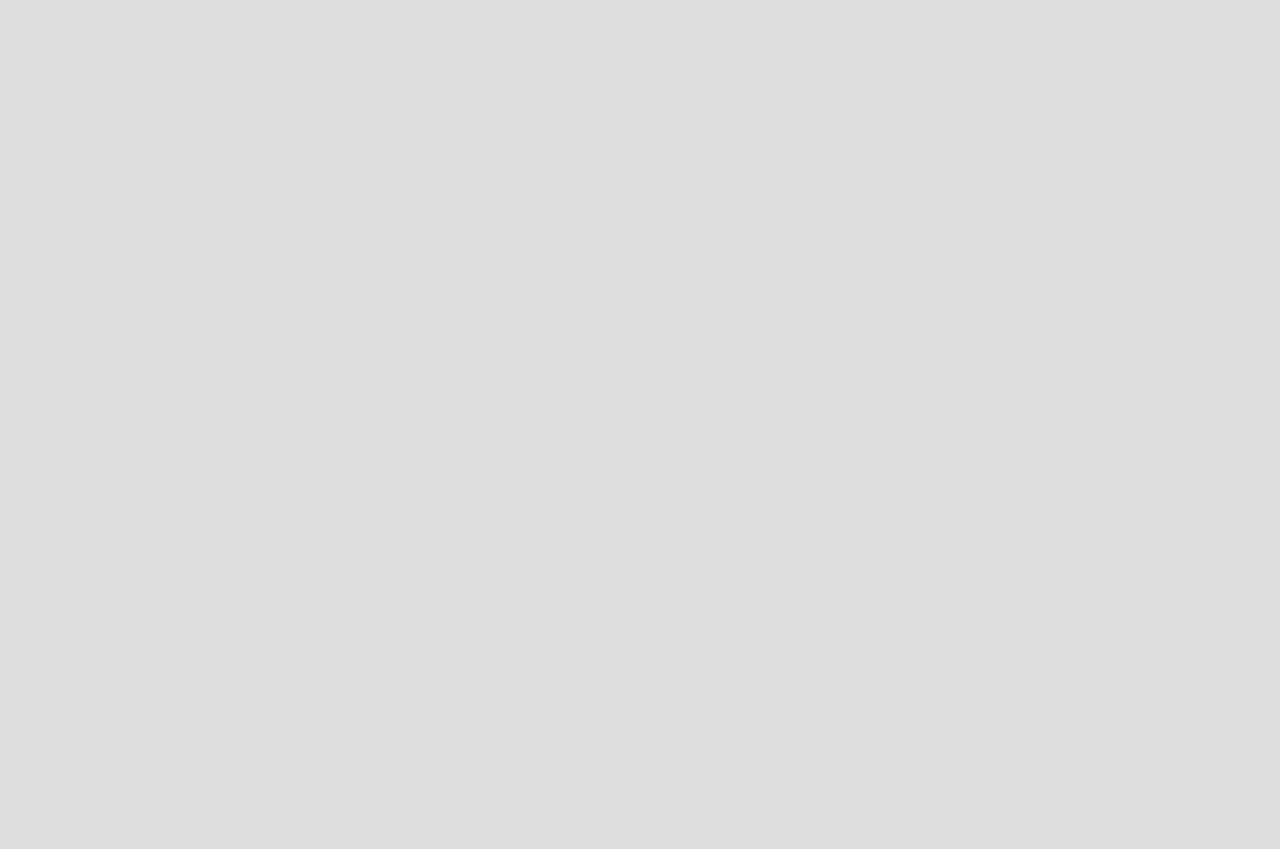
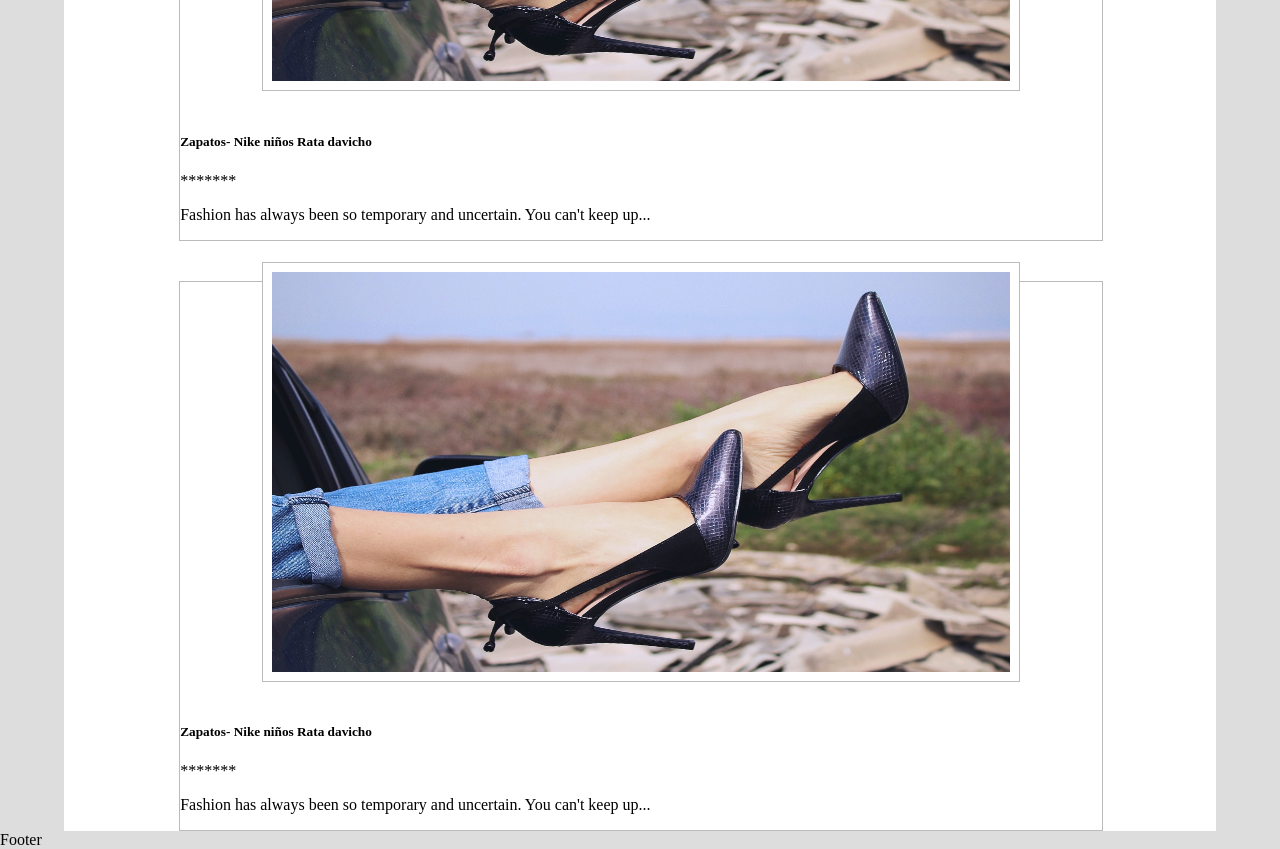
Before and after one commit to D-ave-code/react-pw, a React (Create React App) app: page /#/ in a window 1280 px wide. Shown: the part 2860-3709 px from the top of the page. Before the commit the page ends 1936 px from the top, so only its background shows below. Built offline with nearby package versions, Linux system fonts and the light colour scheme.

Commit message:
progreso

```diff
--- a/src/App.js
+++ b/src/App.js
@@ -20,6 +20,9 @@ function App() {
         <Categorias/>
         <Home/>
       </main>
+      <footer>
+         Footer
+      </footer>
     </div>
   );
 }
--- a/src/home/Home.jsx
+++ b/src/home/Home.jsx
@@ -2,6 +2,7 @@
 import './estiloHome.css'
 import { Carrucel } from './comp-carrucel/carrucel'
 import { CardShop } from './comp-card/CardShop'
+import { TarjetaProcucto } from '../productos/TarjerjosProductos'
 export function Home(){
     return(
         <div className='Home'>
@@ -24,7 +25,9 @@ export function Home(){
                 </ul>
             </div>
             <div className='cont-productos'>
-
+                <TarjetaProcucto/>
+                <TarjetaProcucto/>
+                <TarjetaProcucto/>
             </div>
             </div>
         </div>
--- a/src/home/estiloHome.css
+++ b/src/home/estiloHome.css
@@ -33,3 +33,8 @@
 .nav-home-produc li:hover{
     color: #000;
 }
+.cont-productos{
+    width: 100%;
+    min-height: 50vh;
+    margin-top: 40px;
+}
--- a/src/productos/TarjerjosProductos.jsx
+++ b/src/productos/TarjerjosProductos.jsx
@@ -1,9 +1,16 @@
 import './estiloProductos.css'
-
+import imgPro from '../home/comp-carrucel/imagenes/img2Z.jpg'
 export function TarjetaProcucto(){
     return(
         <div className='producto-card'>
-
+            <div className='cont-img-produc'><img src={imgPro} alt="" /></div>
+            <div className='ddescrip-producto'>
+                    <h5>Zapatos- Nike niños Rata davicho</h5>
+                    <div className='con-etrellas'>*******</div>
+                    <p>
+						Fashion has always been so temporary and uncertain. You can't keep up...
+					</p>
+            </div>
         </div>
     )
 }
--- a/src/productos/estiloProductos.css
+++ b/src/productos/estiloProductos.css
@@ -0,0 +1,21 @@
+.producto-card{
+    width: 100%;
+    min-height: 500px;
+    margin: auto;
+    border: 1px solid #bbb;
+    margin-top: 40px;
+}
+.cont-img-produc{
+    position: relative;
+    width: 80%;
+    height: 400px;
+    top: -20px;
+    border: 1px solid #bbb;
+    margin: auto;
+    background: #fff;
+    padding: 9px;
+}
+.cont-img-produc img{
+    width: 100%;
+    height: 100%;
+}
```
